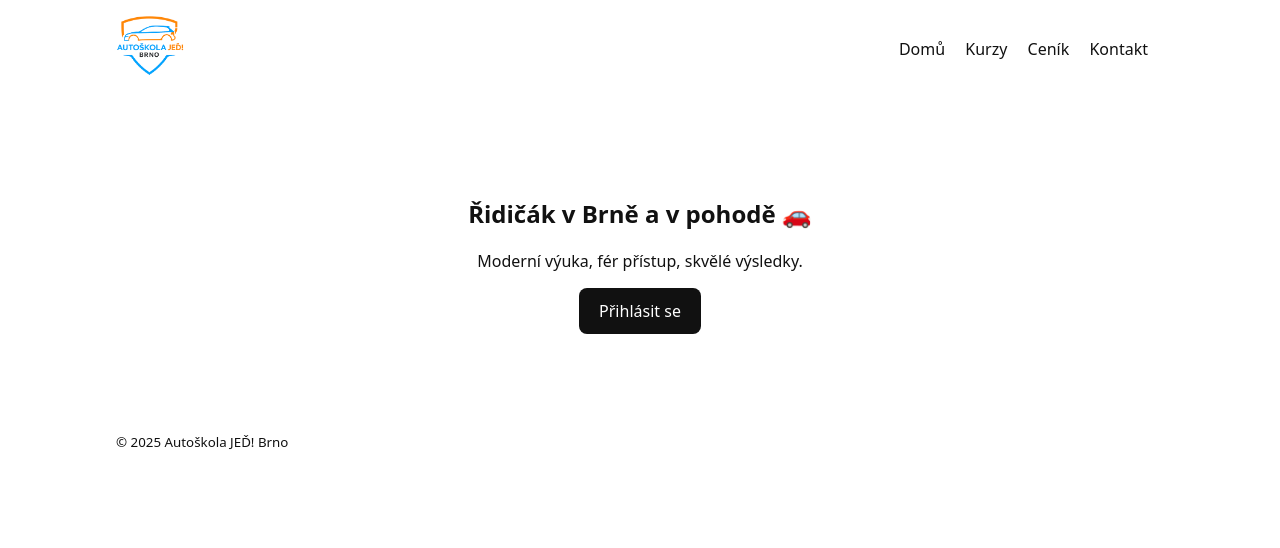
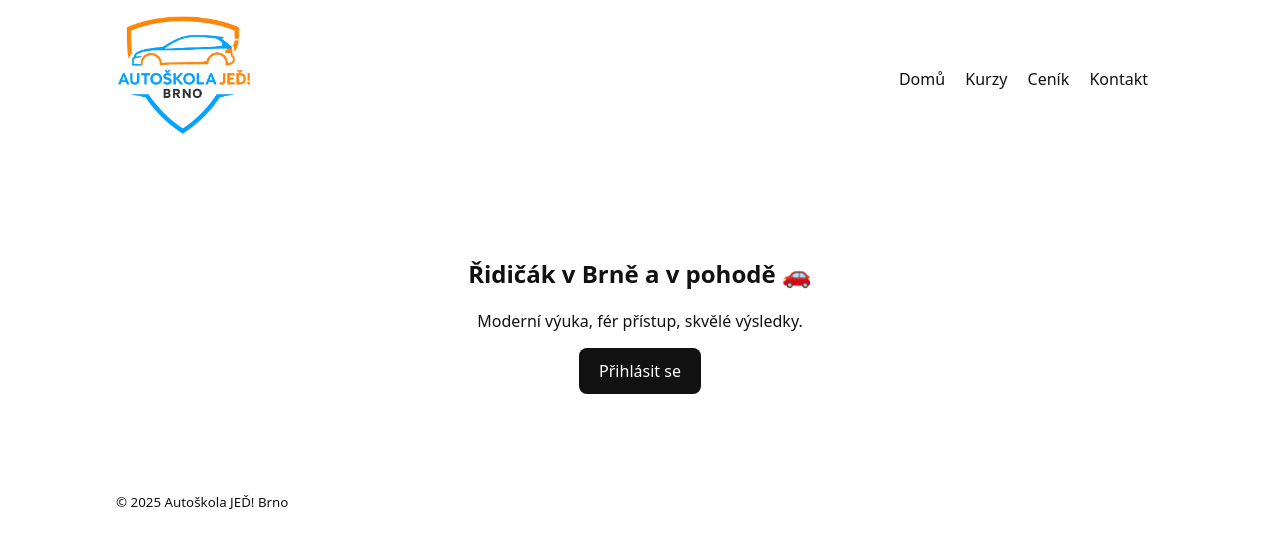
Before and after one commit to MarekSmooth/AutoskolaJED, a website built with Vite: page index.html in a window 1280 px wide. Built offline with nearby package versions, Linux system fonts and the light colour scheme.

Commit message:
Updated styles.css

```diff
--- a/src/css/styles.css
+++ b/src/css/styles.css
@@ -3,7 +3,7 @@
 body { font-family: system-ui, -apple-system, Segoe UI, Roboto, Arial, sans-serif; margin: 0; color: #111; }
 .container { max-width: var(--max); margin: 0 auto; padding: 1rem; }
 header { display:flex; align-items:center; gap:1rem; justify-content:space-between; }
-.logo img { height: 60px; width: auto; }
+.logo img { height: 120px; width: auto; }
 nav a { margin-right: 1rem; text-decoration: none; color: #111; }
 .hero { padding: 4rem 0; text-align: center; }
 .cta { display:inline-block; padding:.75rem 1.25rem; border-radius:.5rem; background:#111; color:#fff; text-decoration:none; }
```
